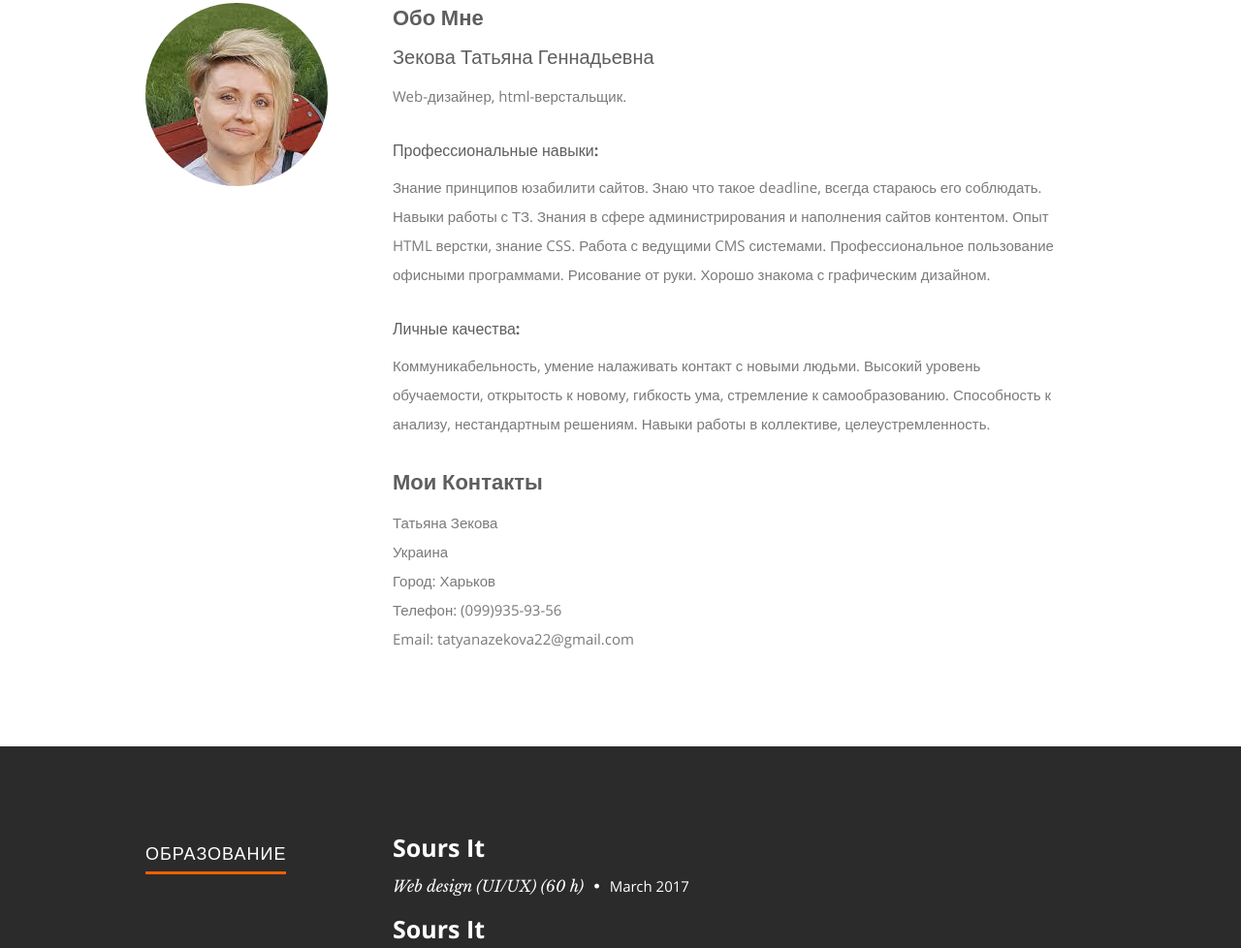
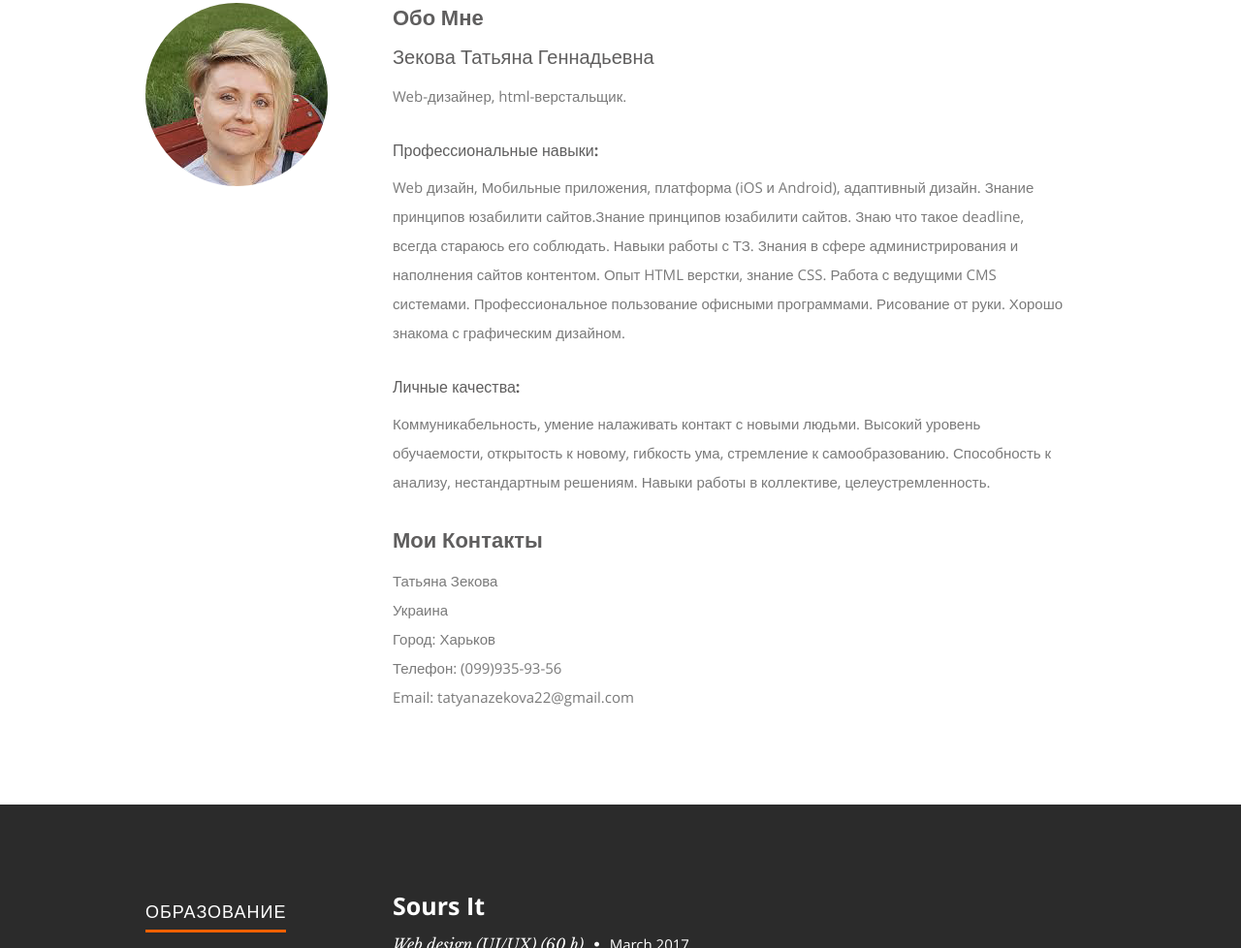
Before and after one commit to TetianaZekova/webdesign-new.github.io, a plain HTML site: page index.html in a window 1280 px wide. Shown: the part 893-1871 px from the top of the page at 97% size. Drawn offline with nearby package versions, Linux system fonts and the light colour scheme.

Commit message:
change brand

```diff
--- a/index.html
+++ b/index.html
@@ -7,7 +7,7 @@
    <!--- Basic Page Needs
    ================================================== -->
    <meta charset="utf-8">
-	<title>Ceevee - Free Responsive HTML5/CSS3 Template</title>
+	<title>web design</title>
 	<meta name="description" content="">
 	<meta name="author" content="">
 
@@ -67,7 +67,7 @@
             <h5>Зекова Татьяна Геннадьевна</h5>
             <p>Web-дизайнер, html-верстальщик.</p>
                 <h6>Профессиональные навыки:</h6>
-            <p>Знание принципов юзабилити сайтов. Знаю что такое deadline, всегда стараюсь его соблюдать. Навыки работы с ТЗ. Знания в сфере администрирования и наполнения сайтов контентом. Опыт HTML верстки, знание CSS. Работа с ведущими CMS системами. Профессиональное пользование офисными программами. Рисование от руки.
+            <p>Web  дизайн, Мобильные приложения, платформа (iOS и Android), адаптивный дизайн. Знание принципов юзабилити сайтов.Знание принципов юзабилити сайтов. Знаю что такое deadline, всегда стараюсь его соблюдать. Навыки работы с ТЗ. Знания в сфере администрирования и наполнения сайтов контентом. Опыт HTML верстки, знание CSS. Работа с ведущими CMS системами. Профессиональное пользование офисными программами. Рисование от руки.
             Хорошо знакома с графическим дизайном.</p>
             <h6>Личные качества:</h6>
             <p>Коммуникабельность, умение налаживать контакт с новыми людьми. Высокий уровень обучаемости, открытость к новому, гибкость ума, стремление к самообразованию. Способность к анализу, нестандартным решениям. Навыки работы в коллективе, целеустремленность.
```
Also changed, not shown: 1 other file.
